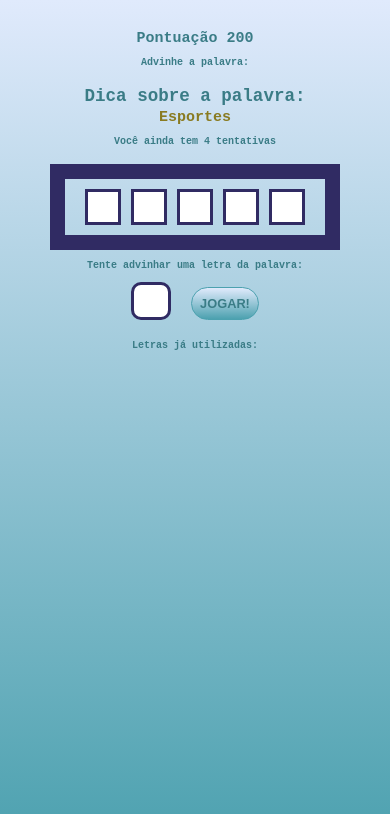
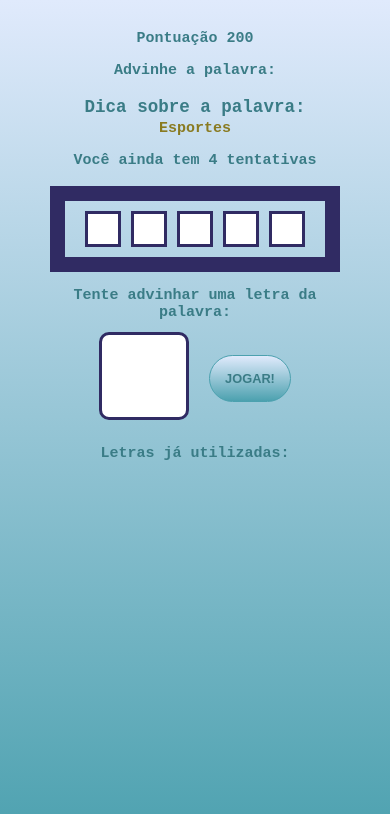
Before and after one commit to Jessicabm61/react-udemy-course-project, a React (Vite) app in the folder 6_SECRET_WORD/: page / in a window 390 px wide. Shown: the top 814 px of the page. Built offline with nearby package versions, Linux system fonts and the light colour scheme.

Commit message:
arrumando as fontes

```diff
--- a/6_SECRET_WORD/src/components/Game.css
+++ b/6_SECRET_WORD/src/components/Game.css
@@ -70,7 +70,7 @@ p{
 /*até 360px = mobile*/
 @media(max-width: 600px){
     p{
-        font-size: 10px
+        font-size: 15px
     }
     .game{
         font-size: 15px;
@@ -91,8 +91,8 @@ p{
         margin: 0
     }
     .letterContainer input{
-        width: 30px;
-        height: 30px;
+        width: 80px;
+        height: 80px;
         border-radius: 10px;
         font-size: 20px;
     }
--- a/6_SECRET_WORD/src/index.css
+++ b/6_SECRET_WORD/src/index.css
@@ -32,9 +32,5 @@ button:hover{
 
 /*até 360px = mobile*/
 @media(max-width: 600px){
-  button {
-    border-radius: 25px;
-    padding: 8px;
-    font-size: 0.8rem;
-  }
+
 }
```
